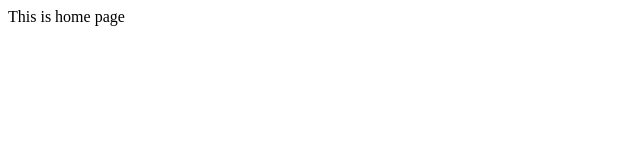
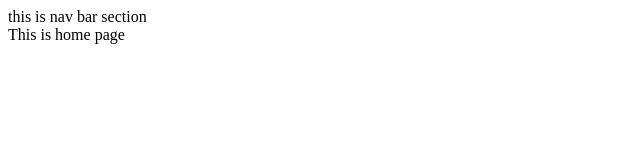
Before and after one commit to sukruthn-18/demoRepo, a plain HTML site: page index.html in a window 1280 px wide. Shown: the whole page, without its empty margins (0-640 px from the left). Drawn offline with Linux system fonts and the light colour scheme.

Commit message:
added nav bar

```diff
--- a/index.html
+++ b/index.html
@@ -6,6 +6,11 @@
     <title>Home page</title>
 </head>
 <body>
+    <header>
+        <nav>
+            this is nav bar section
+        </nav>
+    </header>
     This is home page
 </body>
 </html>
```
